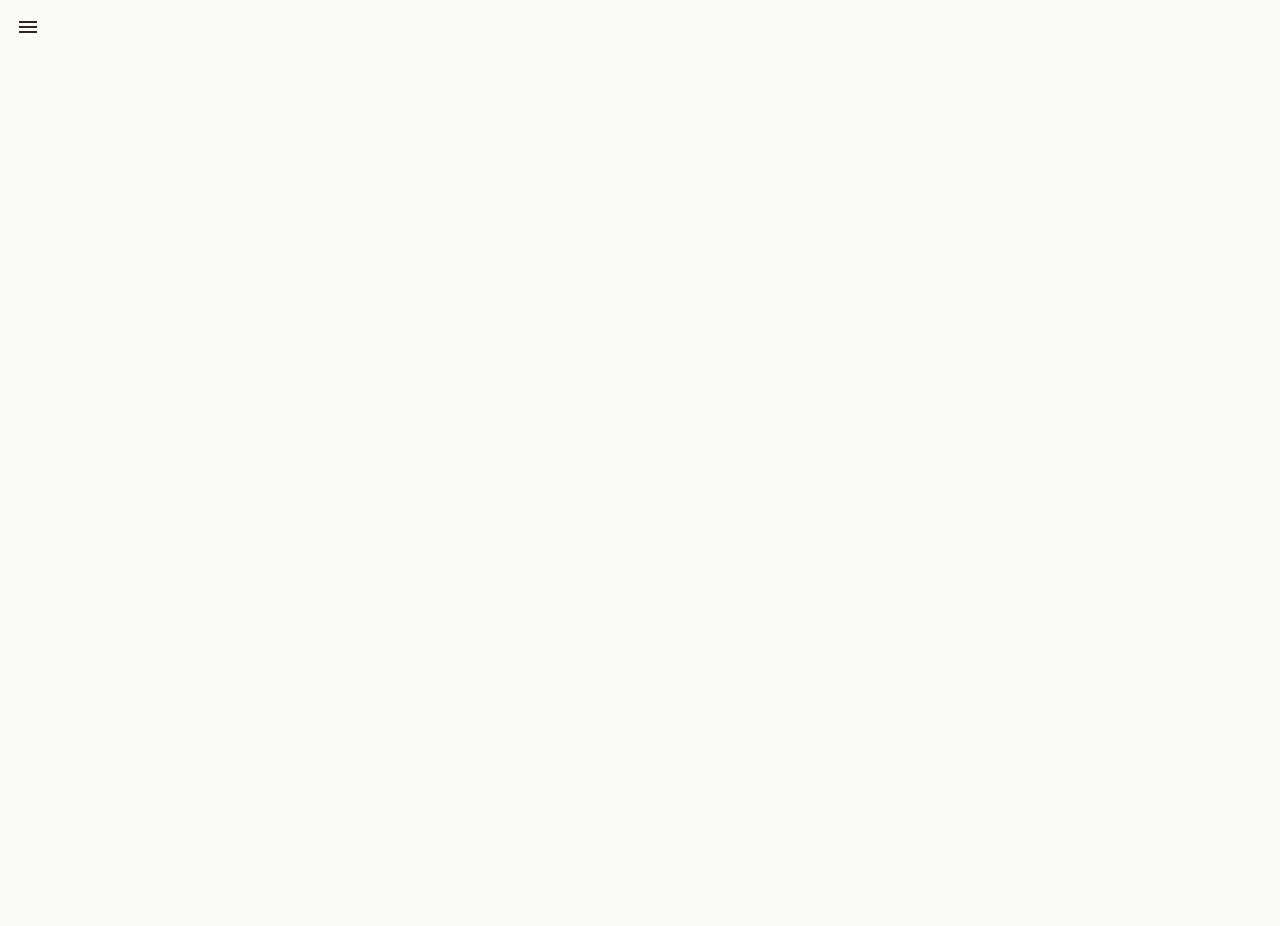
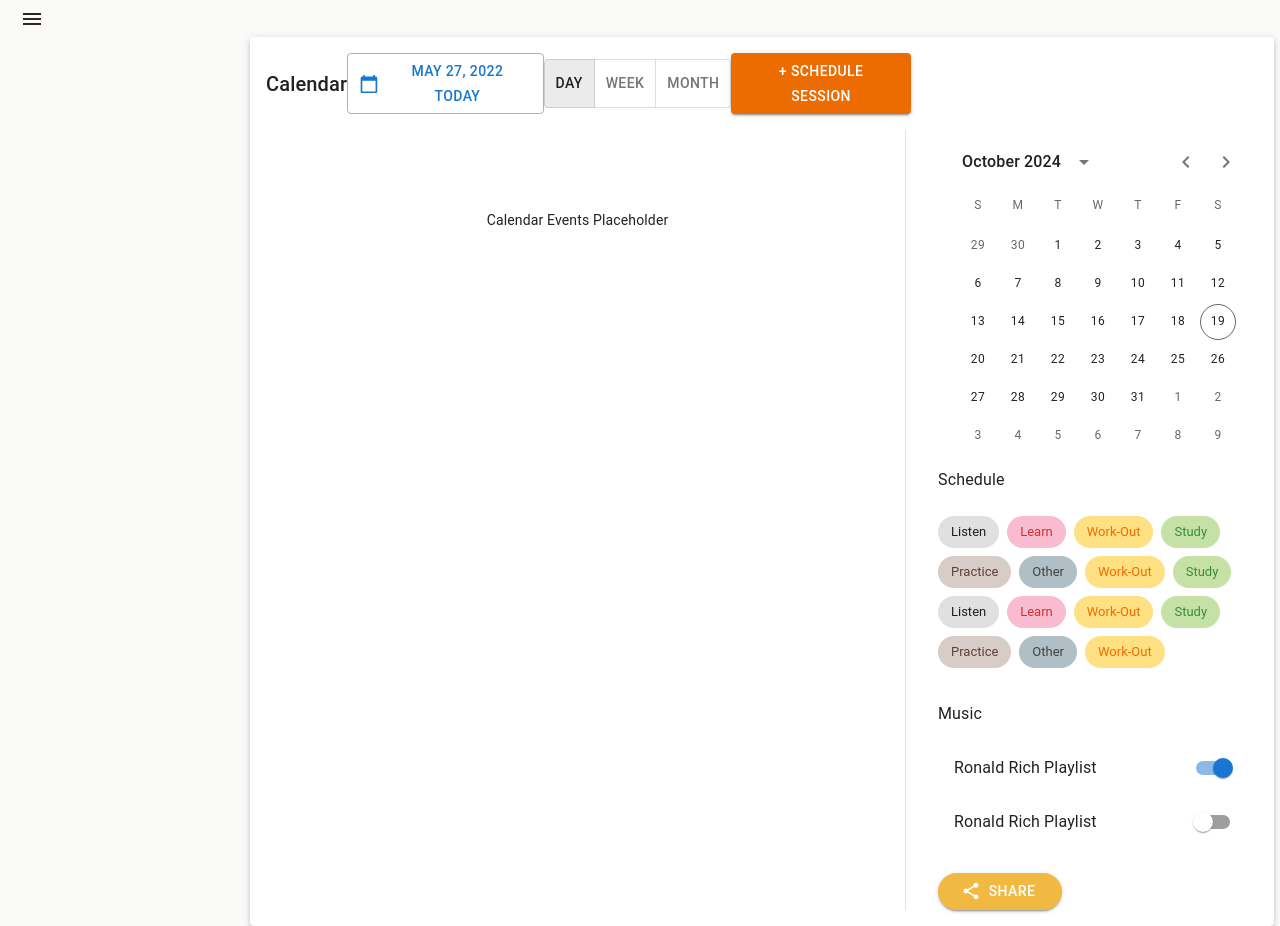
Before and after one commit to shubhamdolas1210/scheduler, a React (Create React App) app: page / in a window 1280 px wide. Shown: the part 147-1073 px from the top of the page. Before the commit the page ends 800 px from the top, so only its background shows below. Built offline with nearby package versions, Linux system fonts and the light colour scheme.

Commit message:
layout of calender and its sidebar section updated

```diff
--- a/package.json
+++ b/package.json
@@ -3,13 +3,17 @@
   "version": "0.1.0",
   "private": true,
   "dependencies": {
+    "@date-io/dayjs": "^3.0.0",
     "@emotion/react": "^11.13.3",
     "@emotion/styled": "^11.13.0",
     "@mui/icons-material": "^6.1.4",
     "@mui/material": "^6.1.4",
+    "@mui/x-date-pickers": "^7.21.0",
+    "@mui/x-date-pickers-pro": "^7.21.0",
     "@testing-library/jest-dom": "^5.17.0",
     "@testing-library/react": "^13.4.0",
     "@testing-library/user-event": "^13.5.0",
+    "dayjs": "^1.11.13",
     "react": "^18.3.1",
     "react-dom": "^18.3.1",
     "react-scripts": "5.0.1",
--- a/src/App.js
+++ b/src/App.js
@@ -1,11 +1,13 @@
 import Header from "./Components/Header/Header";
 import Sidebar from "./Components/Sidebar/Sidebar";
+import CalendarPage from "./Components/Scheduler/Scheduler";
 
 function App() {
   return (
     <div className="App">
       <Header />
       <Sidebar />
+      <CalendarPage />
     </div>
   );
 }
--- /dev/null
+++ b/src/Components/Scheduler/Scheduler.js
@@ -0,0 +1,160 @@
+import React from "react";
+import {
+  Paper,
+  Typography,
+  Button,
+  ToggleButton,
+  ToggleButtonGroup,
+  Box,
+  Switch,
+  List,
+  ListItem,
+  ListItemText,
+} from "@mui/material";
+import {
+  CalendarToday,
+  ArrowForward,
+  ArrowBack,
+  Share,
+} from "@mui/icons-material";
+import { Chip } from "@mui/material";
+
+import { AdapterDayjs } from "@mui/x-date-pickers/AdapterDayjs";
+import { LocalizationProvider } from "@mui/x-date-pickers/LocalizationProvider";
+import { DateCalendar } from "@mui/x-date-pickers/DateCalendar";
+
+const CalendarPage = () => {
+  const activities = [
+    "Listen",
+    "Learn",
+    "Work-Out",
+    "Study",
+    "Practice",
+    "Other",
+    "Work-Out",
+    "Study",
+    "Listen",
+    "Learn",
+    "Work-Out",
+    "Study",
+    "Practice",
+    "Other",
+    "Work-Out",
+  ];
+
+  const tagStyles = {
+    Listen: { backgroundColor: "#e0e0e0" },
+    Learn: { backgroundColor: "#f8bbd0", color: "#d32f2f" },
+    "Work-Out": { backgroundColor: "#ffe082", color: "#ef6c00" },
+    Study: { backgroundColor: "#c5e1a5", color: "#388e3c" },
+    Practice: { backgroundColor: "#d7ccc8", color: "#5d4037" },
+    Other: { backgroundColor: "#b0bec5", color: "#424242" },
+  };
+
+  return (
+    <Paper
+      elevation={3}
+      sx={{ width: "80%", height: "100%", padding: 2, marginLeft: "250px" }}
+    >
+      {/* Header Section */}
+      <Box
+        width="65%"
+        display="flex"
+        justifyContent="space-between"
+        alignItems="center"
+        mb={2}
+      >
+        <Typography variant="h6">Calendar</Typography>
+        <Button variant="outlined" startIcon={<CalendarToday />}>
+          May 27, 2022 Today
+        </Button>
+        <ToggleButtonGroup value="day" exclusive aria-label="calendar view">
+          <ToggleButton value="day">Day</ToggleButton>
+          <ToggleButton value="week">Week</ToggleButton>
+          <ToggleButton value="month">Month</ToggleButton>
+        </ToggleButtonGroup>
+        <Button variant="contained" color="warning">
+          + Schedule session
+        </Button>
+      </Box>
+
+      {/* Main Content Section */}
+      <Box display="flex" gap={2} sx={{ height: "calc(100% - 60px)" }}>
+        {/* Calendar Section */}
+        <Box
+          flex={2}
+          sx={{ borderRight: "1px solid #e0e0e0", paddingRight: 2 }}
+        >
+          {/* Calendar Grid (simplified for example) */}
+          <Typography variant="body2" align="center" sx={{ paddingTop: 10 }}>
+            Calendar Events Placeholder
+          </Typography>
+        </Box>
+
+        {/* Sidebar Content */}
+
+        <Box flex={1} sx={{ paddingLeft: 2 }}>
+          {/* Calendar Widget */}
+
+          <LocalizationProvider dateAdapter={AdapterDayjs}>
+            <DateCalendar showDaysOutsideCurrentMonth fixedWeekNumber={6} />
+          </LocalizationProvider>
+
+          {/* Schedule Section */}
+          <Typography variant="subtitle1" gutterBottom>
+            Schedule
+          </Typography>
+          <List>
+            <ListItem disableGutters>
+              <Box sx={{ display: "flex", gap: 1, flexWrap: "wrap" }}>
+                {activities.map((activity, index) => (
+                  <Chip
+                    key={index}
+                    label={activity}
+                    sx={{
+                      ...tagStyles[activity],
+                      borderRadius: "16px",
+                      padding: "1px 1px",
+                    }}
+                  />
+                ))}
+              </Box>
+            </ListItem>
+          </List>
+          {/* Music Section */}
+          <Typography variant="subtitle1" mt={2} gutterBottom>
+            Music
+          </Typography>
+          <List>
+            <ListItem>
+              <ListItemText primary="Ronald Rich Playlist" />
+              <Switch defaultChecked />
+            </ListItem>
+            <ListItem>
+              <ListItemText primary="Ronald Rich Playlist" />
+              <Switch />
+            </ListItem>
+          </List>
+          <Button
+            variant="contained"
+            startIcon={<Share />}
+            fullWidth
+            sx={{
+              width: "124px",
+              mt: 2,
+              backgroundColor: "#F1B942",
+              borderRadius: "30px",
+              display: "flex",
+              justifyContent: "center",
+              alignItems: "center",
+            }}
+          >
+            Share
+          </Button>
+        </Box>
+      </Box>
+    </Paper>
+  );
+};
+
+export default CalendarPage;
--- a/src/Components/Sidebar/Sidebar.js
+++ b/src/Components/Sidebar/Sidebar.js
@@ -45,10 +45,16 @@ const Sidebar = () => {
 
   return (
     <div>
-      <IconButton onClick={toggleDrawer} edge="start" color="inherit">
-        <MenuIcon sx={{ color: "#312522", marginLeft: "20px" }} />
-      </IconButton>
-
+      <MenuIcon
+        onClick={toggleDrawer}
+        sx={{
+          color: "#312522",
+          marginLeft: "20px",
+          "&:hover": {
+            backgroundColor: "transparent",
+          },
+        }}
+      />
       <Drawer
         anchor="left"
         open={isOpen}
```
Also changed, not shown: 1 other file (tests, documents, lock files or other folders).
